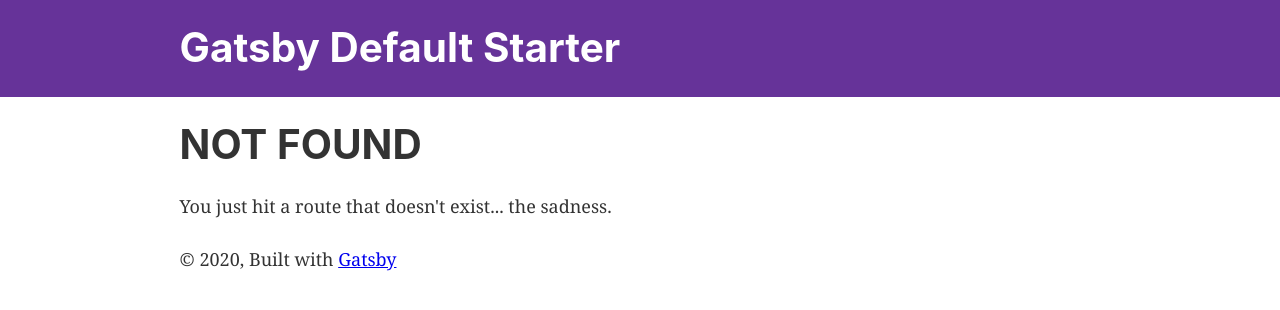
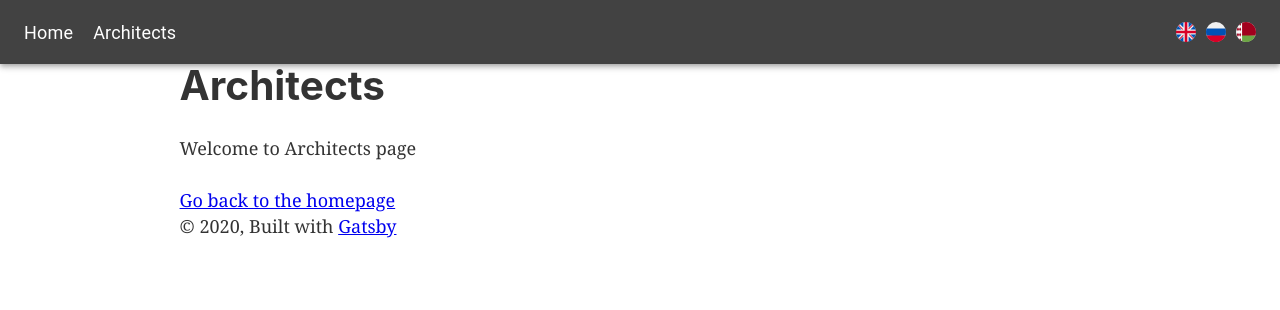
Before and after one commit to rss-maksim/culture-portal, a Gatsby site: page /architects in a window 1280 px wide. Before the commit this address had no page. Built offline with nearby package versions, Linux system fonts and the light colour scheme; Gatsby itself is replaced by a stand-in of ours.

Commit message:
feat: add header and locale selector components

```diff
--- a/gatsby-config.js
+++ b/gatsby-config.js
@@ -1,6 +1,6 @@
 module.exports = {
   siteMetadata: {
-    title: `Gatsby Default Starter`,
+    title: `Culture Portal`,
     description: `Kick off your next, great Gatsby project with this default starter. This barebones starter ships with the main Gatsby configuration files you might need.`,
     author: `@gatsbyjs`,
   },
@@ -12,6 +12,14 @@ module.exports = {
         name: `images`,
         path: `${__dirname}/src/images`,
       },
+    },
+    {
+      resolve: "gatsby-plugin-react-svg",
+      options: {
+        rule: {
+          include: /images/
+        }
+      }
     },
     `gatsby-transformer-sharp`,
     `gatsby-plugin-sharp`,
--- /dev/null
+++ b/src/components/LocaleSelector/LocaleSelector.jsx
@@ -0,0 +1,23 @@
+import PropTypes, { func, string } from "prop-types"
+import React from 'react'
+import { Link } from '@material-ui/core';
+
+const LocaleSelector = ({ locales }) => {
+  return locales.map(({ icon: Icon, name, url }) => (
+    <Link href={url} key={name} title={name.toUpperCase()}>
+      <Icon alt={name} />
+    </Link>
+  ))
+}
+
+LocaleSelector.propTypes = {
+  locales: PropTypes.arrayOf(PropTypes.shape(
+    {
+      icon: func,
+      name: string,
+      url: string
+    }
+  )).isRequired
+}
+
+export default LocaleSelector
--- /dev/null
+++ b/src/components/LocaleSelector/index.js
@@ -0,0 +1 @@
+export { default } from './LocaleSelector'
--- a/src/components/header.js
+++ /dev/null
@@ -1,42 +0,0 @@
-import { Link } from "gatsby"
-import PropTypes from "prop-types"
-import React from "react"
-
-const Header = ({ siteTitle = '' }) => (
-  <header
-    style={{
-      background: `rebeccapurple`,
-      marginBottom: `1.45rem`,
-    }}
-  >
-    <div
-      style={{
-        margin: `0 auto`,
-        maxWidth: 960,
-        padding: `1.45rem 1.0875rem`,
-      }}
-    >
-      <h1 style={{ margin: 0 }}>
-        <Link
-          to="/"
-          style={{
-            color: `white`,
-            textDecoration: `none`,
-          }}
-        >
-          {siteTitle}
-        </Link>
-      </h1>
-    </div>
-  </header>
-)
-
-Header.propTypes = {
-  siteTitle: PropTypes.string,
-}
-
-Header.defaultProps = {
-  siteTitle: ``,
-}
-
-export default Header
--- /dev/null
+++ b/src/components/header.jsx
@@ -0,0 +1,52 @@
+import PropTypes from "prop-types"
+import React from "react"
+import { AppBar, Link, Typography, Toolbar, Box } from "@material-ui/core"
+
+import LocaleSelector from "./LocaleSelector"
+import { LOCALES } from '../const'
+import enFlag from "../images/flags/uk.svg";
+import ruFlag from "../images/flags/russia.svg";
+import byFlag from "../images/flags/belarus.svg";
+
+const { en, ru, by } = LOCALES
+const locales = [
+  {
+    name: en,
+    icon: enFlag,
+    url: '/'
+  },
+  {
+    name: ru,
+    icon: ruFlag,
+    url: `/${ru}`
+  },
+  {
+    name: by,
+    icon: byFlag,
+    url: `/${by}`
+  }
+]
+
+const Header = ({ siteTitle }) => (
+  <AppBar position="static" color="primary">
+    <Toolbar>
+      <Typography className="header-nav">
+        <Link href="/" color="inherit">Home</Link>
+        <Link href="/architects" color="inherit">Architects</Link>
+      </Typography>
+      <Box className="header-locale-selector">
+        <LocaleSelector locales={locales} />
+      </Box>
+    </Toolbar>
+  </AppBar>
+)
+
+Header.propTypes = {
+  siteTitle: PropTypes.string,
+}
+
+Header.defaultProps = {
+  siteTitle: '',
+}
+
+export default Header
--- a/src/components/layout.css
+++ b/src/components/layout.css
@@ -620,3 +620,26 @@ pre tt:after {
     font-size: 100%;
   }
 }
+
+.header-nav a + a {
+  margin-left: 20px;
+}
+
+.header-locale-selector {
+  display: flex;
+  margin-left: auto;
+}
+
+.header-locale-selector a + a {
+  margin-left: 10px;
+}
+
+.header-locale-selector a {
+  width: 20px;
+  height: 20px;
+}
+
+.header-locale-selector a > svg:hover {
+  transform: scale(1.15);
+  transition: transform 0.25s ease-in;
+}
--- a/src/components/layout.js
+++ b/src/components/layout.js
@@ -8,9 +8,11 @@
 import React from "react"
 import PropTypes from "prop-types"
 import { useStaticQuery, graphql } from "gatsby"
+import { ThemeProvider } from '@material-ui/core/styles';
 
 import Header from "./header"
 import "./layout.css"
+import theme from "../theme"
 
 const Layout = ({ children }) => {
   const data = useStaticQuery(graphql`
@@ -24,7 +26,7 @@ const Layout = ({ children }) => {
   `)
 
   return (
-    <>
+    <ThemeProvider theme={theme}>
       <Header siteTitle={data.site.siteMetadata.title} />
       <div
         style={{
@@ -40,7 +42,7 @@ const Layout = ({ children }) => {
           <a href="https://www.gatsbyjs.org">Gatsby</a>
         </footer>
       </div>
-    </>
+    </ThemeProvider>
   )
 }
 
--- /dev/null
+++ b/src/const/index.js
@@ -0,0 +1,5 @@
+export const LOCALES = {
+  en: 'en',
+  ru: 'ru',
+  by: 'by'
+}
--- a/src/pages/page-2.js
+++ b/src/pages/architects.js
@@ -4,13 +4,13 @@ import { Link } from "gatsby"
 import Layout from "../components/layout"
 import SEO from "../components/seo"
 
-const SecondPage = () => (
+const ArchitectsPage = () => (
   <Layout>
-    <SEO title="Page two" />
-    <h1>Hi from the second page</h1>
-    <p>Welcome to page 2</p>
+    <SEO title="Architects" />
+    <h1>Architects</h1>
+    <p>Welcome to Architects page</p>
     <Link to="/">Go back to the homepage</Link>
   </Layout>
 )
 
-export default SecondPage
+export default ArchitectsPage
--- /dev/null
+++ b/src/theme/index.js
@@ -0,0 +1,36 @@
+import { red } from '@material-ui/core/colors';
+import { createMuiTheme } from '@material-ui/core/styles';
+
+const theme = createMuiTheme({
+  palette: {
+    type: 'dark',
+    primary: {
+      main: '#424242',
+    },
+    secondary: {
+      main: 'rgba(255, 255, 255, 0.7)',
+    },
+    error: {
+      main: red.A400,
+    },
+    background: {
+      default: '#303030',
+      paper: '#424242'
+    },
+    text: {
+      primary: '#fff',
+      secondary: 'rgba(255, 255, 255, 0.7)',
+      disabled: 'rgba(255, 255, 255, 0.5)'
+    },
+    action: {
+      active: '#fff',
+      disabled: 'rgba(255, 255, 255, 0.3)',
+      hover: 'rgba(255, 255, 255, 0.08)',
+      disabledBackground: 'rgba(255, 255, 255, 0.12)',
+      selected: 'rgba(255, 255, 255, 0.16)'
+    },
+    divider: 'rgba(255, 255, 255, 0.12)'
+  },
+});
+
+export default theme;
```
Also changed, not shown: package.json (+6 -1 lines), src/images/flags/belarus.svg (added), src/images/flags/russia.svg (added), src/images/flags/uk.svg (added), 1 other file.
